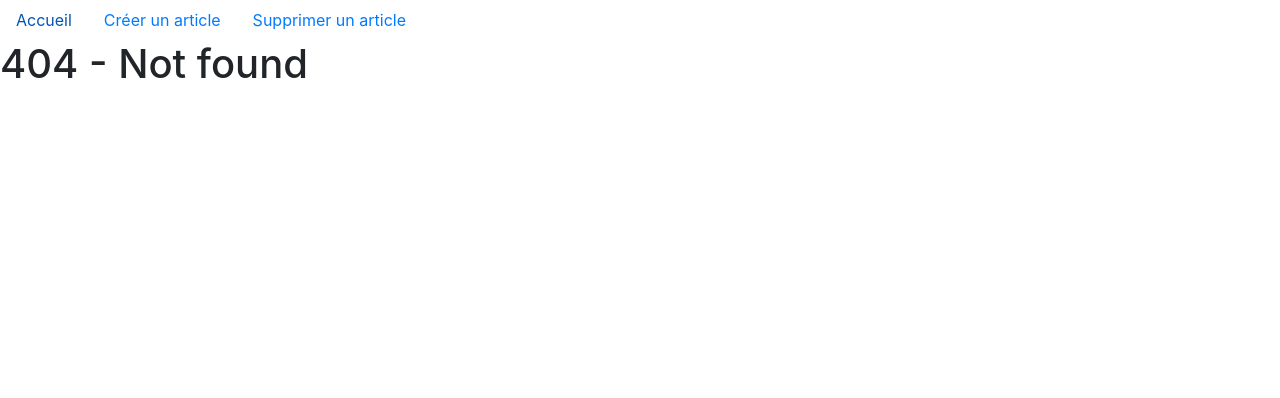
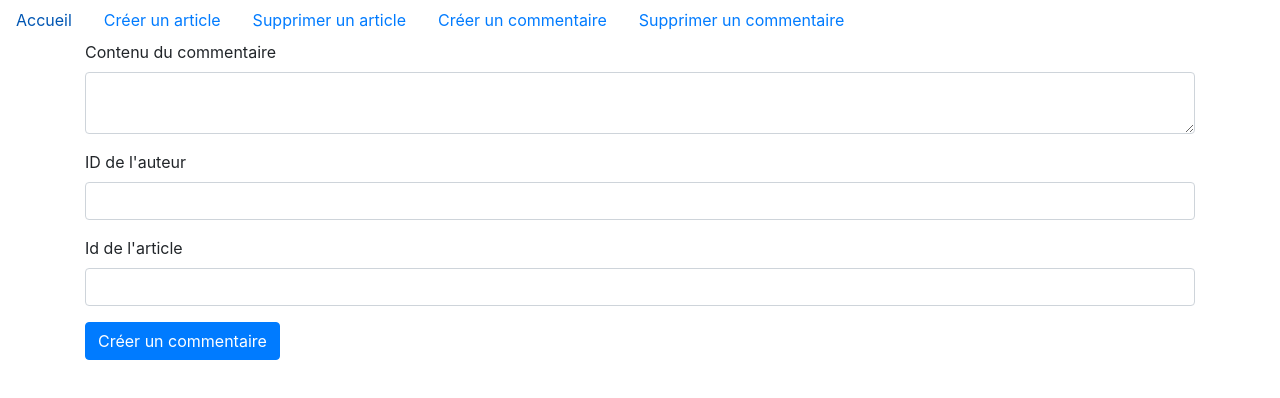
Before and after one commit to Syldariele/react, a React (Create React App) app: page /comments/create in a window 1280 px wide. Before the commit this address had no page. Shown: the top 398 px of the page. Built offline with nearby package versions, Linux system fonts and the light colour scheme.

Commit message:
add CreateComments.js & DeleteComments.js

```diff
--- a/src/App.js
+++ b/src/App.js
@@ -11,16 +11,20 @@
 import DeleteArticle from "./pages/DeleteArticle";
 import Home from "./pages/Home";
 import NotFound from "./pages/NotFound";
+import CreateComment from "./pages/CreateComment";
+import DeleteComment from "./pages/DeleteComment";
 
 const App = () => {
   return (
     <Router>
       <Navigation/>
       <Switch>
-          <Route exact path="/"        component={Home}/>
-        <Route path="/articles/create" component={CreateArticle}/>
-        <Route path="/articles/delete" component={DeleteArticle}/>
-        <Route path="*"                component={NotFound}/>
+          <Route exact path="/"          component={Home}/>
+        <Route path="/articles/create"   component={CreateArticle}/>
+        <Route path="/articles/delete"   component={DeleteArticle}/>
+          <Route path="/comments/create" component={CreateComment}/>
+          <Route path="/comments/delete" component={DeleteComment}/>
+        <Route path="*"                  component={NotFound}/>
       </Switch>
     </Router>
   );
--- a/src/components/Navigation.js
+++ b/src/components/Navigation.js
@@ -20,6 +20,16 @@
                     Supprimer un article
                 </Nav.Link>
             </Nav.Item>
+            <Nav.Item>
+                <Nav.Link as={Link} to="/comments/create" >
+                    Créer un commentaire
+                </Nav.Link>
+            </Nav.Item>
+            <Nav.Item>
+                <Nav.Link as={Link} to="/comments/delete" >
+                    Supprimer un commentaire
+                </Nav.Link>
+            </Nav.Item>
         </Nav>
     );
 }
--- /dev/null
+++ b/src/pages/CreateComment.js
@@ -0,0 +1,75 @@
+import React, { useState } from 'react';
+
+import Container from 'react-bootstrap/Container';
+import Form from 'react-bootstrap/Form';
+import Button from 'react-bootstrap/Button';
+
+
+const CreateComment = () => {
+    const [content, setContent] = useState("");
+    const [author, setAuthor] = useState("");
+    const [idArticle, setIdArticle] = useState("");
+
+    const handleSubmit = (event) => {
+        event.preventDefault();
+        console.log("Content :", content);
+        console.log("Author : ", author);
+        console.log("Id Article : ", idArticle);
+    }
+
+    const handleChange = (event) => {
+        console.log("Target Name :", event.target.name);
+        console.log("Target Value :", event.target.value);
+
+        switch (event.target.name) {
+
+            case "content":
+                setContent(event.target.value);
+                break;
+            case "author":
+                setAuthor(event.target.value);
+                break;
+            case "idArticle":
+                setIdArticle(event.target.value);
+                break;
+            // no default
+        }
+    }
+
+    return (
+        <Container>
+            <Form onSubmit={handleSubmit}>
+                <Form.Group controlId="comment.content">
+                    <Form.Label>Contenu du commentaire</Form.Label>
+                    <Form.Control
+                        as="textarea"
+                        name="content"
+                        onChange={handleChange}
+                        value={content}
+                    />
+                </Form.Group>
+                <Form.Group controlId="comment.author">
+                    <Form.Label>ID de l'auteur</Form.Label>
+                    <Form.Control
+                        type="number"
+                        name="author"
+                        onChange={handleChange}
+                        value={author}
+                     />
+                </Form.Group>
+                <Form.Group controlId="comment.idArticle">
+                    <Form.Label>Id de l'article</Form.Label>
+                    <Form.Control
+                        type="number"
+                        name="idArticle"
+                        onChange={handleChange}
+                        value={idArticle}
+                    />
+                </Form.Group>
+                <Button variant="primary" type="submit">Créer un commentaire</Button>
+            </Form>
+        </Container>
+    );
+};
+
+export default CreateComment;
--- /dev/null
+++ b/src/pages/DeleteComment.js
@@ -0,0 +1,44 @@
+import React, { useState } from 'react';
+
+import Container from 'react-bootstrap/Container';
+import Form from 'react-bootstrap/Form';
+import Button from 'react-bootstrap/Button';
+
+const DeleteComment = () => {
+    const [id, setId] = useState("");
+
+    const handleSubmit = (event) => {
+        event.preventDefault();
+        console.log("Id : ", id);
+    }
+
+    const handleChange = (event) => {
+
+        switch (event.target.name) {
+            case "id":
+                setId(event.target.value);
+                break;
+            // no default
+        }
+    }
+
+    return (
+        <Container>
+            <Form onSubmit={handleSubmit}>
+                <Form.Group controlId="comment.id">
+                    <Form.Label>ID du commentaire</Form.Label>
+                    <Form.Control
+                        type="number"
+                        name="id"
+                        onChange={handleChange}
+                        value={id}
+                        placeholder="Supprime le commentaire"
+                    />
+                </Form.Group>
+                <Button type="submit">Supprime le commentaire</Button>
+            </Form>
+        </Container>
+    );
+}
+
+export default DeleteComment;
```
